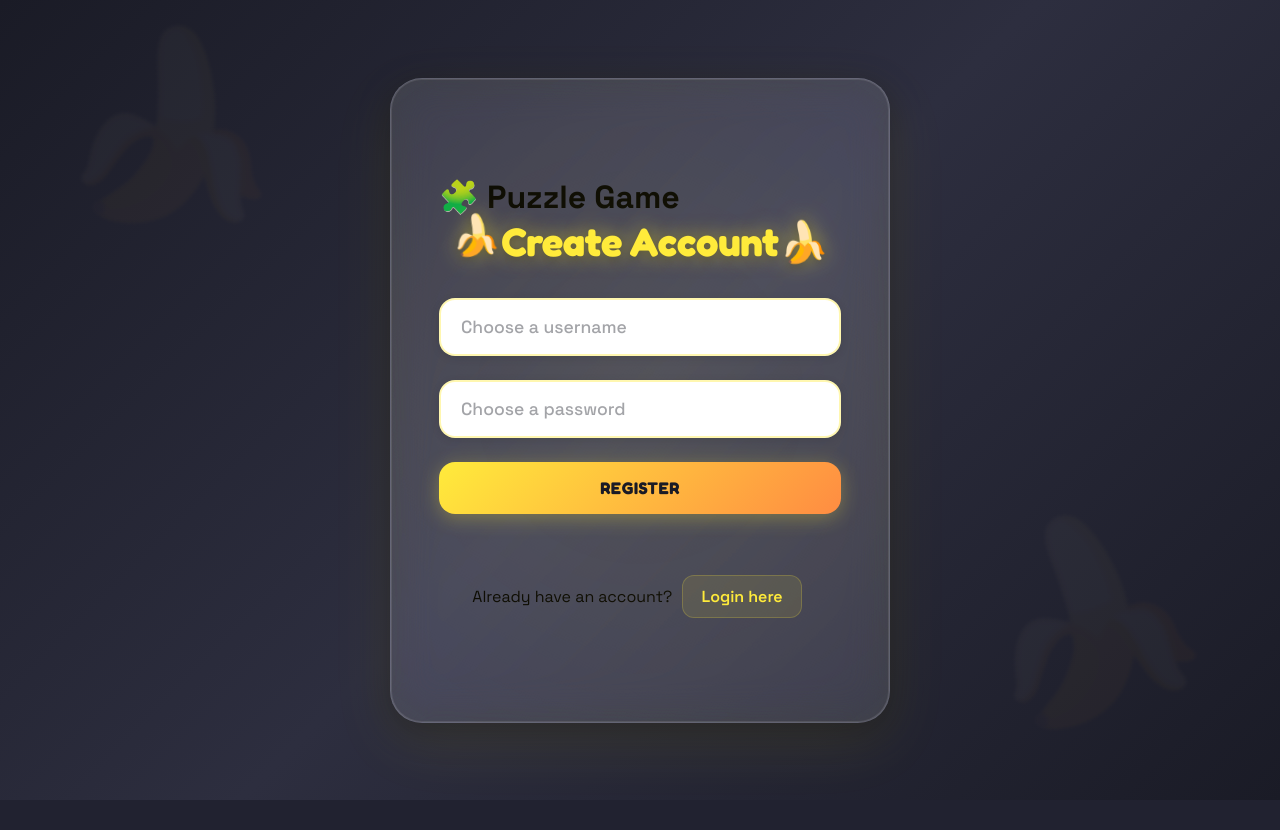
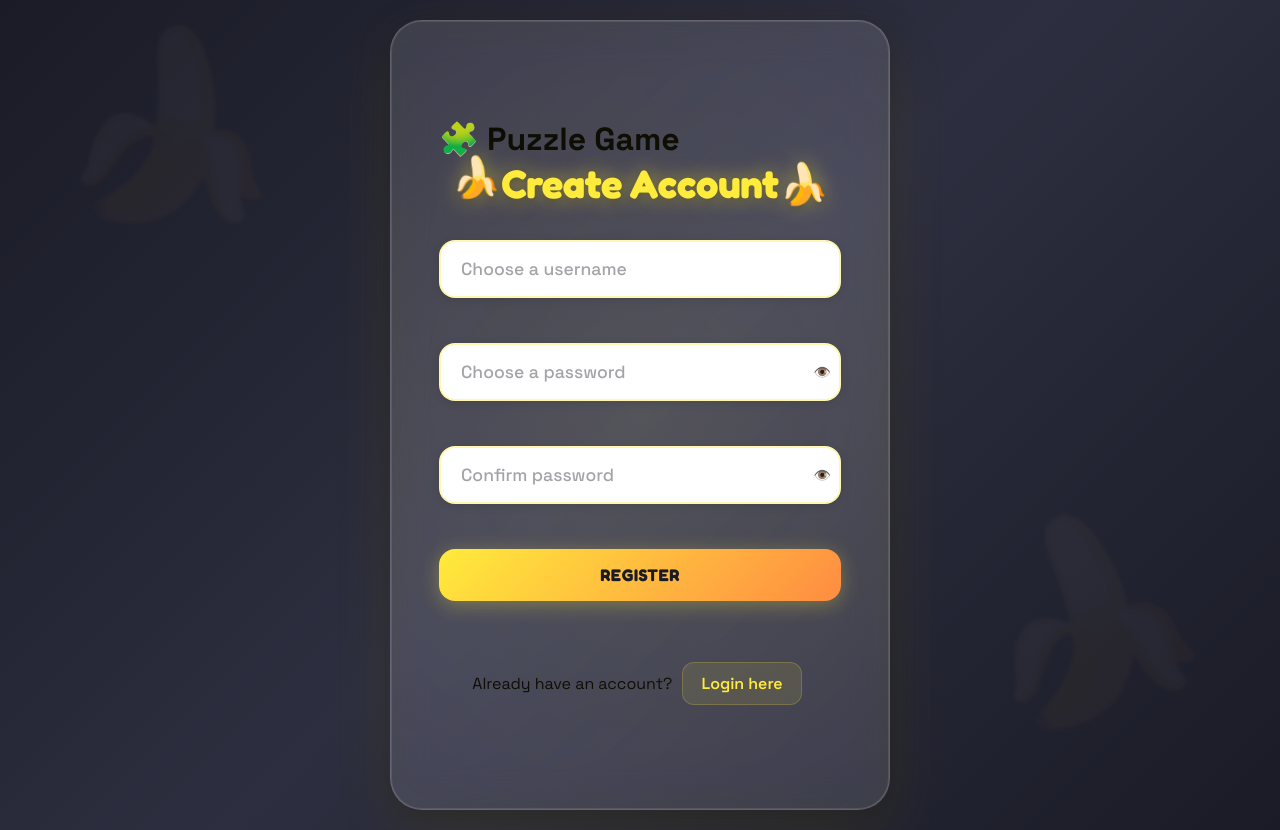
Before and after one commit to jeewa26/puzzle-game, a PHP site: page /register.php in a window 1280 px wide. Before the commit the page ends 800 px from the top, so only its background shows below. Run offline with PHP 8.4, Linux system fonts and the light colour scheme.

Commit message:
Added password visibility toggle to register.php

```diff
--- a/register.php
+++ b/register.php
@@ -5,8 +5,13 @@ include("db.php");
 if ($_SERVER["REQUEST_METHOD"] == "POST") {
     $username = $_POST['username'];
     $password = $_POST['password'];
+    $confirm = $_POST['confirm_password'];
 
-    // check if username already exists
+    // Check passwords match
+    if ($password !== $confirm) {
+        $error = "❌ Passwords do not match!";
+    } else {
+        // Check if username exists
         $stmt = $conn->prepare("SELECT id FROM users WHERE username=?");
         $stmt->bind_param("s", $username);
         $stmt->execute();
@@ -15,10 +20,10 @@ if ($_SERVER["REQUEST_METHOD"] == "POST") {
         if ($stmt->num_rows > 0) {
             $error = "⚠️ Username already taken!";
         } else {
-        // hash the password
+            // Hash password
             $hashedPassword = password_hash($password, PASSWORD_DEFAULT);
 
-        // insert into database
+            // Insert into DB
             $stmt = $conn->prepare("INSERT INTO users (username, password) VALUES (?, ?)");
             $stmt->bind_param("ss", $username, $hashedPassword);
 
@@ -31,6 +36,7 @@ if ($_SERVER["REQUEST_METHOD"] == "POST") {
             }
         }
     }
+}
 ?>
 <!DOCTYPE html>
 <html lang="en">
@@ -39,6 +45,23 @@ if ($_SERVER["REQUEST_METHOD"] == "POST") {
   <meta name="viewport" content="width=device-width, initial-scale=1.0">
   <title>Register - Puzzle Game</title>
   <link rel="stylesheet" href="style.css">
+  <style>
+    .password-field {
+      position: relative;
+    }
+    .toggle-password {
+      position: absolute;
+      right: 10px;
+      top: 50%;
+      transform: translateY(-50%);
+      cursor: pointer;
+      color: #666;
+      font-size: 14px;
+    }
+    .toggle-password:hover {
+      color: #000;
+    }
+  </style>
 </head>
 <body>
   <div class="container">
@@ -48,9 +71,19 @@ if ($_SERVER["REQUEST_METHOD"] == "POST") {
 
       <?php if (!empty($error)) echo "<p class='error-message'>$error</p>"; ?>
 
-      <form method="post">
-        <input type="text" name="username" placeholder="Choose a username" required>
-        <input type="password" name="password" placeholder="Choose a password" required>
+      <form method="post" onsubmit="return validateForm()">
+        <input type="text" name="username" placeholder="Choose a username" required><br><br>
+
+        <div class="password-field">
+          <input type="password" id="password" name="password" placeholder="Choose a password" required>
+          <span class="toggle-password" onclick="togglePassword('password')">👁️</span>
+        </div><br>
+
+        <div class="password-field">
+          <input type="password" id="confirm_password" name="confirm_password" placeholder="Confirm password" required>
+          <span class="toggle-password" onclick="togglePassword('confirm_password')">👁️</span>
+        </div><br>
+
         <button type="submit" style="width: 100%; margin-bottom: 15px;">Register</button>
       </form>
 
@@ -59,5 +92,23 @@ if ($_SERVER["REQUEST_METHOD"] == "POST") {
       </div>
     </div>
   </div>
+
+  <script>
+    function togglePassword(id) {
+      const field = document.getElementById(id);
+      field.type = field.type === "password" ? "text" : "password";
+    }
+
+    function validateForm() {
+      const pass = document.getElementById("password").value;
+      const confirm = document.getElementById("confirm_password").value;
+
+      if (pass !== confirm) {
+        alert("Passwords do not match!");
+        return false;
+      }
+      return true;
+    }
+  </script>
 </body>
 </html>
```
Lines whose indentation alone changed are shown as unchanged.
